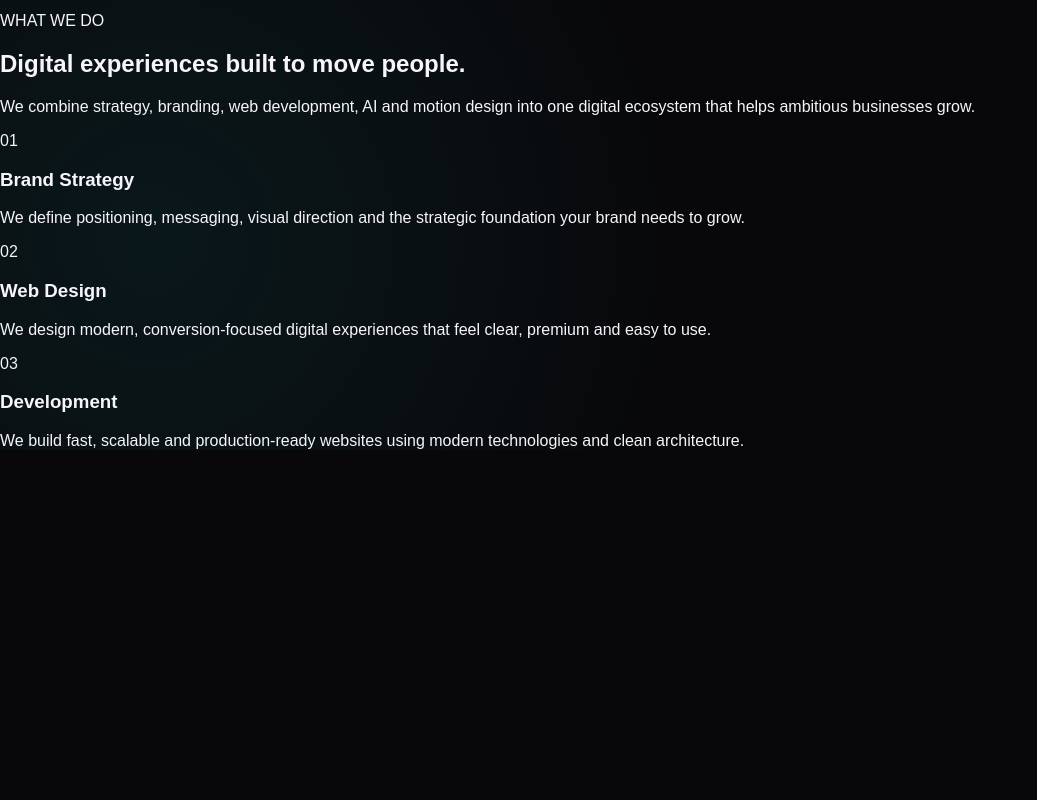
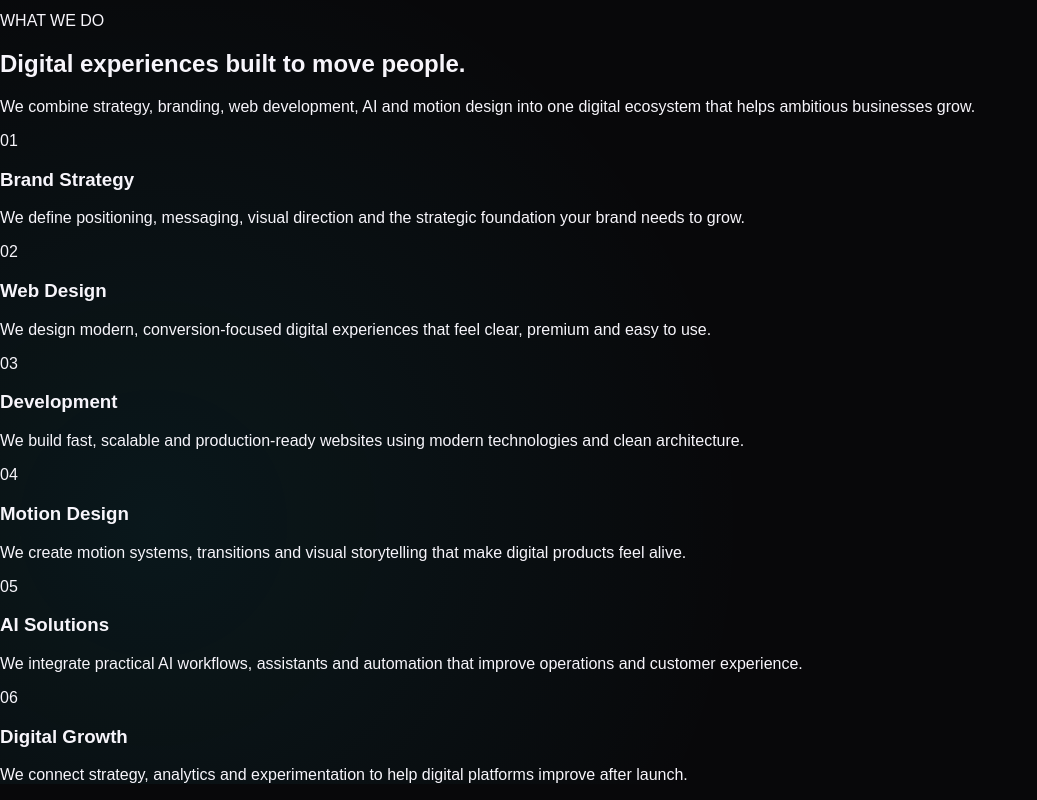
Before and after one commit to DominikStamenov/emotion, a Next.js app in the folder apps/web/: page / in a window 1280 px wide. Shown: the part 953-1753 px from the top of the page, without its empty margins (0-1037 px from the left). Before the commit the page ends 1419 px from the top, so only its background shows below. Built offline with nearby package versions, Linux system fonts and the light colour scheme.

Commit message:
feat(web): complete services grid

```diff
--- a/apps/web/components/sections/services-section.tsx
+++ b/apps/web/components/sections/services-section.tsx
@@ -18,7 +18,7 @@ export function ServicesSection() {
               grow.
             </p>
           </div>
-          <div className="mt-16 grid gap-10 md:grid-cols-3">
+          <div className="mt-16 grid gap-x-10 gap-y-12 md:grid-cols-2 lg:grid-cols-3">
   <ServiceCard
     number="01"
     title="Brand Strategy"
@@ -36,7 +36,25 @@ export function ServicesSection() {
     title="Development"
     description="We build fast, scalable and production-ready websites using modern technologies and clean architecture."
   />
+  <ServiceCard
+  number="04"
+  title="Motion Design"
+  description="We create motion systems, transitions and visual storytelling that make digital products feel alive."
+/>
+
+<ServiceCard
+  number="05"
+  title="AI Solutions"
+  description="We integrate practical AI workflows, assistants and automation that improve operations and customer experience."
+/>
+
+<ServiceCard
+  number="06"
+  title="Digital Growth"
+  description="We connect strategy, analytics and experimentation to help digital platforms improve after launch."
+/>
 </div>
+
         </div>
       </section>
     );
```
